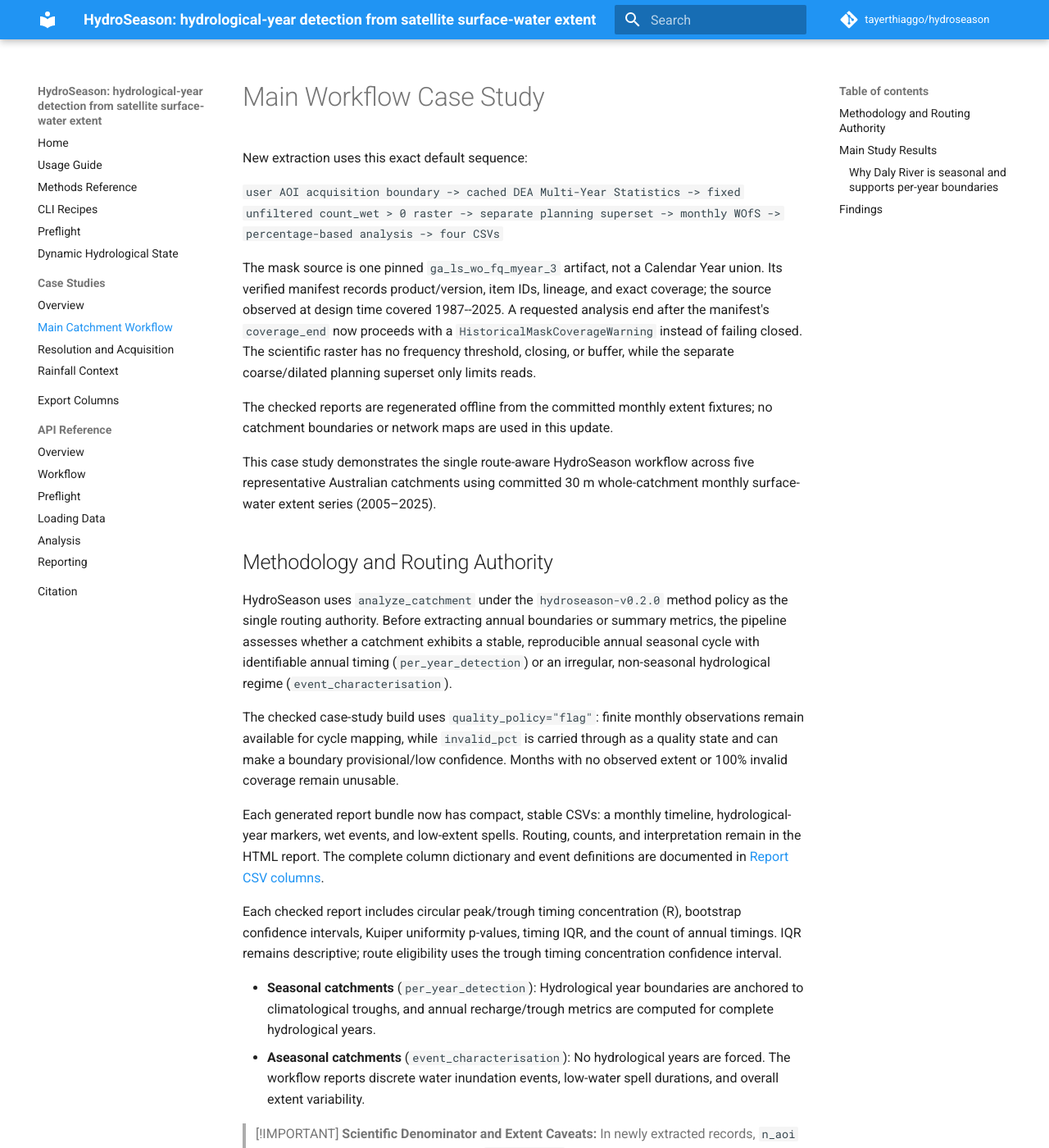
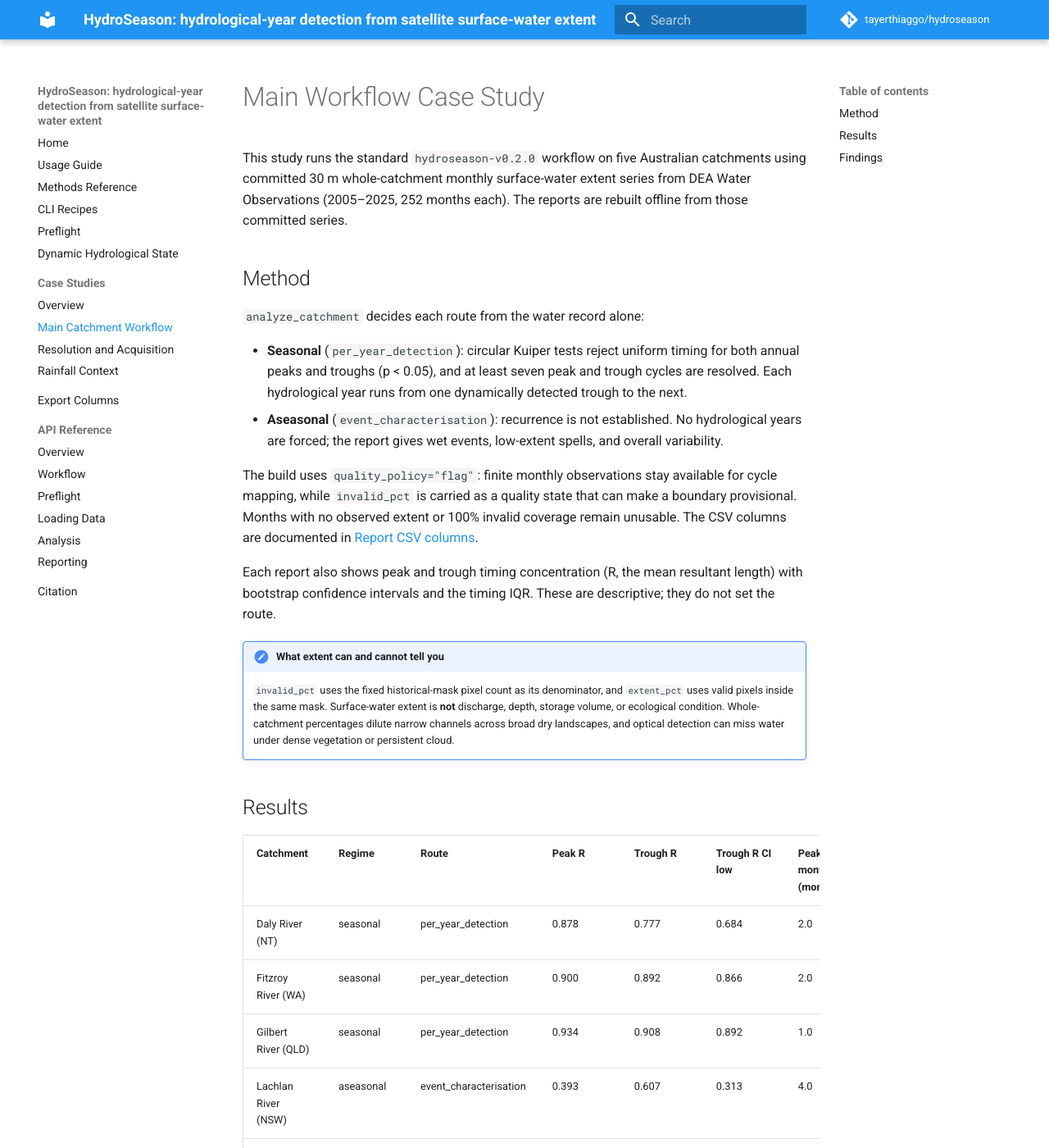
Before and after one commit to tayerthiaggo/hydroseason, an MkDocs documentation site: the page built from docs/case-studies/main-workflow.md, in a window 1280 px wide and 1400 px high. Shown: the whole window at 82% size. Built offline with MkDocs 1.6.1 and Material for MkDocs 9.7.7, drawn with Linux system fonts in a browser that asks for light colours; comment, search, counter and statistics services are not loaded; some of the changed text lies outside the part shown.

Commit message:
fix(case-studies): regenerate results with the v0.2.0 method and restore CI checks
The checked case-study summaries were produced by the pre-0.2.0 SNR method,
so the published timing statistics, route reasons, and resolution results
did not match the released code (e.g. Gilbert trough R 0.908, not 0.975;
300 m now agrees on 5/5 routes). Regimes, routes, hydrological years,
events, and low spells are unchanged.

- Rebuild the main, rainfall, and resolution results and re-render the
  case-study tables; rewrite the prose that stated an obsolete R >= 0.70
  route rule and route mismatches that no longer occur.
- Point every builder's --check at the committed fixtures in
  tests/fixtures/v020/case_studies (they targeted an untracked directory,
  which is why the CI steps had been removed) and re-add the main and
  rainfall checks to the docs CI job.

Co-Authored-By: Claude Opus 5.5 <noreply@anthropic.com>

```diff
--- a/docs/case-studies/main-workflow.md
+++ b/docs/case-studies/main-workflow.md
@@ -1,91 +1,64 @@
 # Main Workflow Case Study
 
-New extraction uses this exact default sequence:
+This study runs the standard `hydroseason-v0.2.0` workflow on five Australian
+catchments using committed 30 m whole-catchment monthly surface-water extent
+series from DEA Water Observations (2005–2025, 252 months each). The reports
+are rebuilt offline from those committed series.
 
-`user AOI acquisition boundary -> cached DEA Multi-Year Statistics -> fixed unfiltered count_wet > 0 raster -> separate planning superset -> monthly WOfS -> percentage-based analysis -> four CSVs`
+## Method
 
-The mask source is one pinned `ga_ls_wo_fq_myear_3` artifact, not a Calendar
-Year union. Its verified manifest records product/version, item IDs, lineage,
-and exact coverage; the source observed at design time covered 1987--2025. A
-requested analysis end after the manifest's `coverage_end` now proceeds with a
-`HistoricalMaskCoverageWarning` instead of failing closed. The
-scientific raster has no frequency threshold, closing, or buffer, while the
-separate coarse/dilated planning superset only limits reads.
+`analyze_catchment` decides each route from the water record alone:
 
-The checked reports are regenerated offline from the committed monthly extent
-fixtures; no catchment boundaries or network maps are used in this update.
+- **Seasonal** (`per_year_detection`): circular Kuiper tests reject uniform
+  timing for both annual peaks and troughs (p < 0.05), and at least seven
+  peak and trough cycles are resolved. Each hydrological year runs from one
+  dynamically detected trough to the next.
+- **Aseasonal** (`event_characterisation`): recurrence is not established. No
+  hydrological years are forced; the report gives wet events, low-extent
+  spells, and overall variability.
 
-This case study demonstrates the single route-aware HydroSeason workflow across five representative Australian catchments using committed 30 m whole-catchment monthly surface-water extent series (2005–2025).
+The build uses `quality_policy="flag"`: finite monthly observations stay
+available for cycle mapping, while `invalid_pct` is carried as a quality state
+that can make a boundary provisional. Months with no observed extent or 100%
+invalid coverage remain unusable. The CSV columns are documented in
+[Report CSV columns](../report-columns.md).
 
-## Methodology and Routing Authority
+Each report also shows peak and trough timing concentration (R, the mean
+resultant length) with bootstrap confidence intervals and the timing IQR.
+These are descriptive; they do not set the route.
 
-HydroSeason uses `analyze_catchment` under the `hydroseason-v0.2.0` method policy as the single routing authority. Before extracting annual boundaries or summary metrics, the pipeline assesses whether a catchment exhibits a stable, reproducible annual seasonal cycle with identifiable annual timing (`per_year_detection`) or an irregular, non-seasonal hydrological regime (`event_characterisation`).
+!!! note "What extent can and cannot tell you"
+    `invalid_pct` uses the fixed historical-mask pixel count as its
+    denominator, and `extent_pct` uses valid pixels inside the same mask.
+    Surface-water extent is **not** discharge, depth, storage volume, or
+    ecological condition. Whole-catchment percentages dilute narrow channels
+    across broad dry landscapes, and optical detection can miss water under
+    dense vegetation or persistent cloud.
 
-The checked case-study build uses `quality_policy="flag"`: finite monthly
-observations remain available for cycle mapping, while `invalid_pct` is carried
-through as a quality state and can make a boundary provisional/low confidence.
-Months with no observed extent or 100% invalid coverage remain unusable.
-
-Each generated report bundle now has compact, stable CSVs: a monthly timeline,
-hydrological-year markers, wet events, and low-extent spells. Routing, counts,
-and interpretation remain in the HTML report. The complete column dictionary
-and event definitions are documented
-in [Report CSV columns](../report-columns.md).
-
-Each checked report includes circular peak/trough timing concentration (R),
-bootstrap confidence intervals, Kuiper uniformity p-values, timing IQR, and
-the count of annual timings. IQR remains descriptive; route eligibility uses
-the trough timing concentration confidence interval.
-
-- **Seasonal catchments** (`per_year_detection`): Hydrological year boundaries are anchored to climatological troughs, and annual recharge/trough metrics are computed for complete hydrological years.
-- **Aseasonal catchments** (`event_characterisation`): No hydrological years are forced. The workflow reports discrete water inundation events, low-water spell durations, and overall extent variability.
-
-> [!IMPORTANT]
-> **Scientific Denominator and Extent Caveats:**
-> In newly extracted records, `n_aoi` is the fixed historical-mask pixel count. `invalid_pct` uses that denominator, so invalid pixels outside the historical mask have no effect. `extent_pct` uses valid pixels inside the same mask, and all routing/date/event selections remain percentage-based.
-> - Surface water extent is **not** river discharge, stream depth, total storage volume, ecological health, or causal water allocation attribution.
-> - Whole-catchment extent percentages dilute narrow river channels and localized floodplain inundation across broad dry landscapes.
-> - Optical water detection (WOfS) can miss water under dense vegetation or during persistent cloud cover.
-
-## Main Study Results
+## Results
 
 <!-- BEGIN GENERATED MAIN RESULTS -->
 | Catchment | Regime | Route | Peak R | Trough R | Trough R CI low | Peak-month IQR (months) | Hydro Years | Events | Longest Low Spell (months) | Peak Month | Trough Month |
 |---|---|---|---|---|---|---|---|---|---|---|---|
-| Daly River (NT) | seasonal | per_year_detection | 0.864 | 0.800 | 0.703 | 2.0 | 21 | 21 | 6 | Mar | Nov |
-| Fitzroy River (WA) | seasonal | per_year_detection | 0.907 | 0.919 | 0.881 | 1.0 | 21 | 18 | 8 | Feb | Nov |
-| Gilbert River (QLD) | seasonal | per_year_detection | 0.934 | 0.975 | 0.967 | 1.0 | 21 | 24 | 10 | Feb | Nov |
-| Lachlan River (NSW) | aseasonal | event_characterisation | 0.324 | 0.604 | 0.455 | 4.0 | 0 | 5 | 55 | N/A | N/A |
-| Moonie River (QLD/NSW) | aseasonal | event_characterisation | 0.532 | 0.687 | 0.549 | 3.0 | 0 | 14 | 22 | N/A | N/A |
+| Daly River (NT) | seasonal | per_year_detection | 0.878 | 0.777 | 0.684 | 2.0 | 21 | 21 | 6 | Mar | Nov |
+| Fitzroy River (WA) | seasonal | per_year_detection | 0.900 | 0.892 | 0.866 | 2.0 | 21 | 18 | 8 | Feb | Nov |
+| Gilbert River (QLD) | seasonal | per_year_detection | 0.934 | 0.908 | 0.892 | 1.0 | 21 | 24 | 10 | Feb | Nov |
+| Lachlan River (NSW) | aseasonal | event_characterisation | 0.393 | 0.607 | 0.313 | 4.0 | 0 | 5 | 55 | N/A | N/A |
+| Moonie River (QLD/NSW) | aseasonal | event_characterisation | 0.444 | 0.605 | 0.423 | 3.0 | 0 | 14 | 22 | N/A | N/A |
 <!-- END GENERATED MAIN RESULTS -->
 
-### Why Daly River is seasonal and supports per-year boundaries
-
-HydroSeason evaluates seasonality strictly by the calendar recurrence of annual
-timing. Daly River satisfies the recurrence conjunction: both annual peak
-timing (R = 0.864) and trough timing (R = 0.800) reject the discrete uniform
-null under circular Kuiper tests. Furthermore, with its trough timing
-concentration 95% bootstrap CI lower bound at 0.703, and 21 resolved cycles
-satisfying the seven-cycle annualization guard, Daly is classified as `seasonal`
-and routed to `per_year_detection`. Its 2.0-month peak IQR is retained as a
-descriptive spread, not a route threshold.
-
-The low-confidence March 2011 maximum (87.2% invalid pixels) is a separate
-boundary-quality warning. It does not alter the record-level regime label or
-the trough-timing route decision. Likewise, Daly's rainfall timing
-does not promote its water route: rainfall is ancillary, while routing is decided
-from observed water extent.
+Kuiper p-values (peak / trough): Daly 0.001 / 0.002, Fitzroy 0.001 / 0.001,
+Gilbert 0.001 / 0.001, Lachlan 0.262 / 0.139, Moonie 0.232 / 0.009.
 
 ## Findings
 
-1. **Monsoonal/Northern Catchments (Daly, Fitzroy, Gilbert):** Fitzroy and
-   Gilbert support independently detected per-year boundaries. Daly also
-   supports per-year boundaries because its trough timing lower confidence
-   bound meets the R >= 0.70 route rule. Its March 2011 observed maximum
-   remains visible but low confidence because 87.2% of pixels were invalid.
-2. **Inland/Low-Relief Catchments (Lachlan, Moonie):** Calendar timing
-   recurrence was not established across either record (broad year-to-year
-   timing scatter failing the Kuiper recurrence conjunction), routing both
-   records to event characterisation. Lachlan has 5 wet events and a 55-month
-   longest low spell; Moonie has 14 events and a 22-month longest low spell.
-   No annual boundaries are forced.
+1. **Daly, Fitzroy, and Gilbert are seasonal.** Both peak and trough timing
+   recur in the same calendar months (all p ≤ 0.002), and each record
+   clears the seven-cycle guard, yielding 21 hydrological years. Daly's March 2011 maximum is kept but marked
+   `anomalous` because 87.2% of its pixels were invalid; that flags the
+   cycle as provisional without changing the regime or route.
+2. **Lachlan and Moonie are aseasonal.** Lachlan fails both tests. Moonie's
+   troughs recur (p = 0.009) but its peaks do not (p = 0.232), and the method
+   requires both. Both records route to event characterisation: Lachlan has
+   5 wet events and a 55-month longest low spell; Moonie has 14 events and a
+   22-month longest low spell. No annual boundaries are forced.
```
Also changed, not shown: case_studies/README.md (+42 -57 lines), docs/case-studies/index.md (+1 -1 lines), docs/case-studies/rainfall-context.md (+33 -47 lines), docs/case-studies/resolution-and-acquisition.md (+36 -15 lines), 11 other files.
